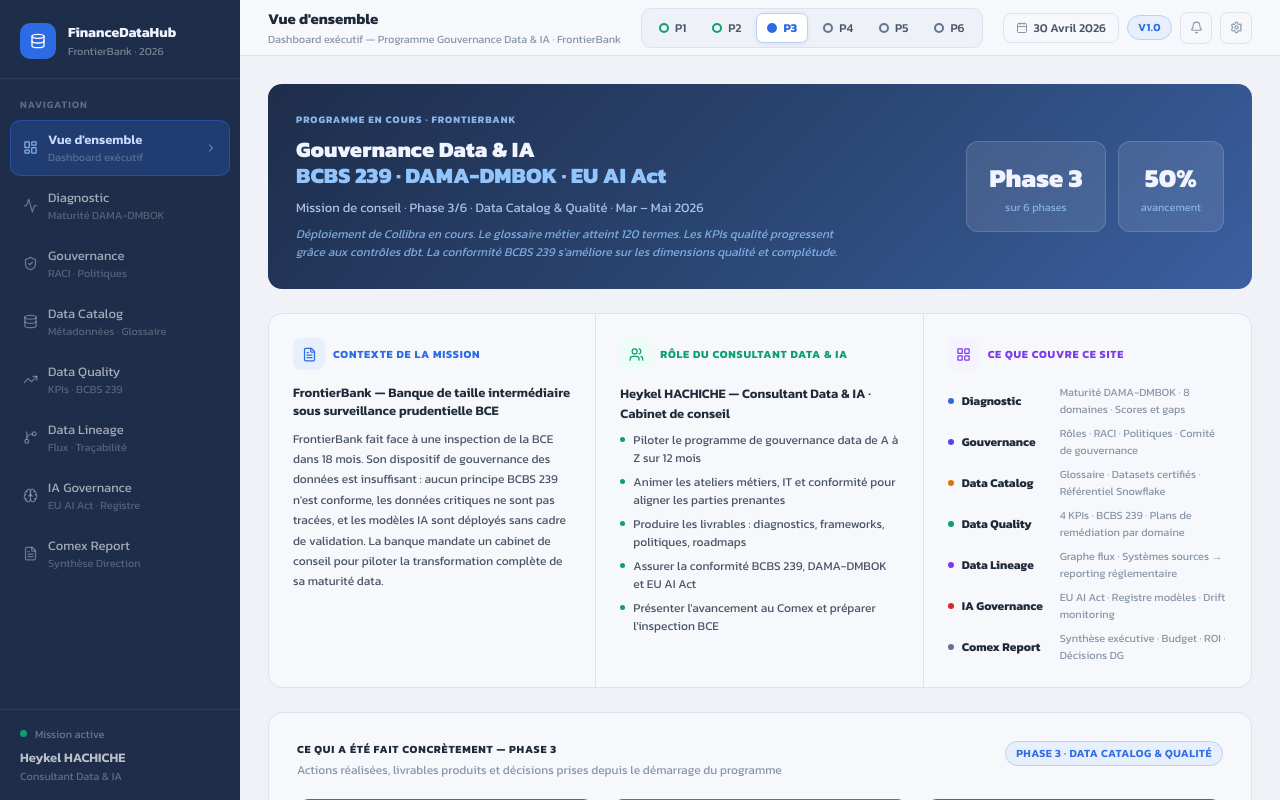
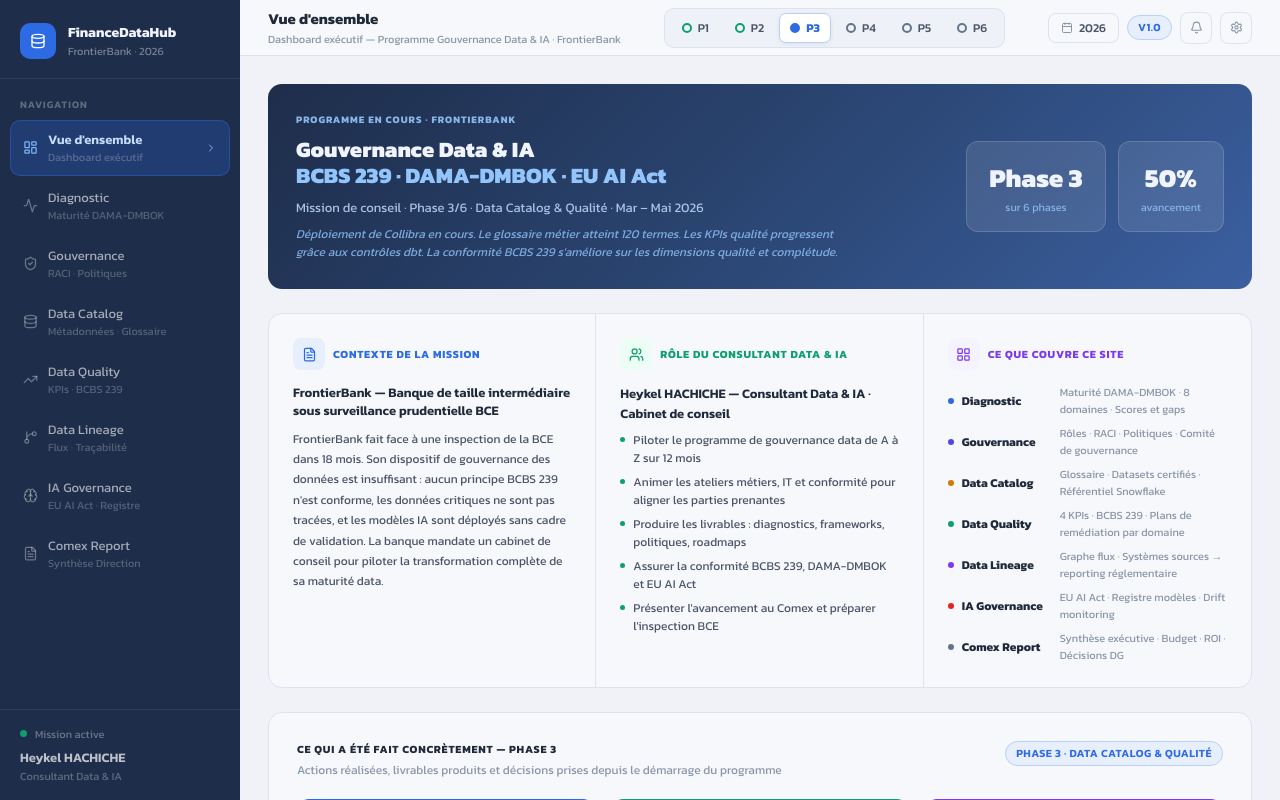
Before and after one commit to heykelh/finance-data-hub, a Next.js app: page / in a window 1280 px wide. Built offline with nearby package versions, Linux system fonts and the light colour scheme.

Commit message:
Change informations TopBar

```diff
--- a/src/components/TopBar.tsx
+++ b/src/components/TopBar.tsx
@@ -96,7 +96,7 @@
                 color: T.textSecondary,
                 fontFamily: "'Kanit', sans-serif",
               }}>
-                30 Avril 2026
+                2026
               </span>
             </div>
           )}
```
